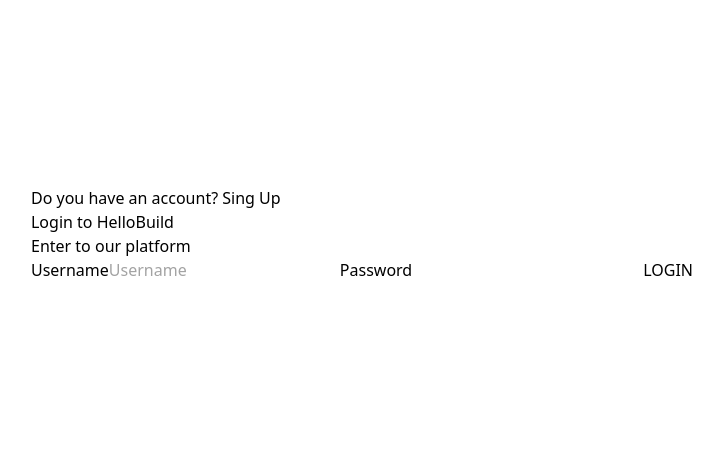
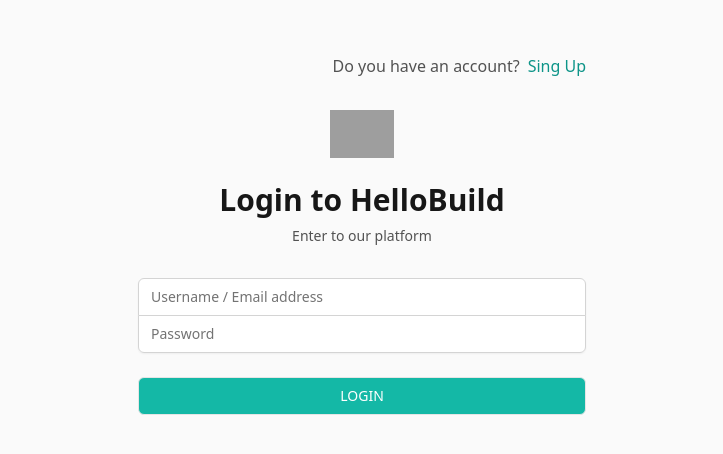
Before and after one commit to gilsantosjulian/singup-hellobuild, a React app: page / in a window 1280 px wide. Shown: the part 166-620 px from the top of the page, without its empty margins (278-1001 px from the left). Built offline with nearby package versions, Linux system fonts and the light colour scheme; grey boxes are pictures that could not be loaded.

Commit message:
refactor: restructure forms and home section

```diff
--- a/src/components/molecules/InputFormGroup.js
+++ b/src/components/molecules/InputFormGroup.js
@@ -7,16 +7,22 @@
   placeholder,
   text,
   type,
+  labelClass,
+  inputClass,
 }) => {
   return (
-    <>
-      <Label text={text}/>
+    <div>
+      <Label
+        text={text}
+        className={labelClass}
+      />
       <Input
         id={name}
         type={type}
+        className={inputClass}
         name={name}
         placeholder={placeholder}
       />
-    </>
+    </div>
   )
 }
--- a/src/components/molecules/LoginForm.js
+++ b/src/components/molecules/LoginForm.js
@@ -4,24 +4,31 @@
 
 export const LoginForm = () => {
   return (
-    <form
-      className='loginForm'
-    >
+    <form className='loginForm mt-8 space-y-6'>
+      <div className='rounded-md shadow-sm -space-y-px'>
         <InputFormGroup
           name='username'
           text='Username'
           type='text'
-        placeholder='Username'
+          placeholder='Username / Email address'
+          labelClass='sr-only'
+          inputClass='relative block w-full px-3 py-2 border border-gray-300 placeholder-gray-500 text-gray-900 rounded-t-md focus:outline-none focus:ring-teal-500 focus:border-teal-500 focus:z-10 sm:text-sm'
         />
         <InputFormGroup
           name='password'
           text='Password'
           type='password'
+          placeholder='Password'
+          labelClass='sr-only'
+          inputClass='relative block w-full px-3 py-2 border border-gray-300 placeholder-gray-500 text-gray-900 rounded-b-md focus:outline-none focus:ring-teal-500 focus:border-teal-500 focus:z-10 sm:text-sm'
         />
+      </div>
+
       <Button
         id='loginButton'
         type='submit'
         label='Login'
+        className='group relative w-full flex justify-center py-2 px-4 border border-transparent text-sm font-medium rounded-md text-white bg-teal-500 hover:bg-teal-400 focus:outline-none focus:ring-2 focus:ring-offset-2 focus:ring-teal-500'
       />
 
     </form>
--- a/src/components/molecules/RegisterForm.js
+++ b/src/components/molecules/RegisterForm.js
@@ -4,36 +4,46 @@
 
 export const RegisterForm = () => {
   return (
-    <form
-      className='registerForm'
-    >
+    <form className='loginForm mt-8 space-y-6'>
+      <div className='rounded-md shadow-sm -space-y-px'>
         <InputFormGroup
           name='firstName'
           text='First Name'
           type='text'
           placeholder='Jhon'
+          labelClass='sr-only'
+          inputClass='relative block w-full px-3 py-2 border border-gray-300 placeholder-gray-500 text-gray-900 rounded-t-md focus:outline-none focus:ring-teal-500 focus:border-teal-500 focus:z-10 sm:text-sm'
           />
         <InputFormGroup
           name='lastName'
           text='Last Name'
           type='text'
           placeholder='Doe'
+          labelClass='sr-only'
+          inputClass='relative block w-full px-3 py-2 border border-gray-300 placeholder-gray-500 text-gray-900 focus:outline-none focus:ring-teal-500 focus:border-teal-500 focus:z-10 sm:text-sm'
         />
         <InputFormGroup
           name='email'
           text='Email'
           type='email'
           placeholder='jhondoe@example.com'
+          labelClass='sr-only'
+          inputClass='relative block w-full px-3 py-2 border border-gray-300 placeholder-gray-500 text-gray-900 focus:outline-none focus:ring-teal-500 focus:border-teal-500 focus:z-10 sm:text-sm'
         />
         <InputFormGroup
           name='password'
           text='Password'
           type='password'
+          labelClass='sr-only'
+          placeholder='Password'
+          inputClass='relative block w-full px-3 py-2 border border-gray-300 placeholder-gray-500 text-gray-900 rounded-b-md focus:outline-none focus:ring-teal-500 focus:border-teal-500 focus:z-10 sm:text-sm'
         />
+      </div>
       <Button
         id='loginButton'
         type='submit'
         label='Register Now'
+        className='group relative w-full flex justify-center py-2 px-4 border border-transparent text-sm font-medium rounded-md text-white bg-teal-500 hover:bg-teal-400 focus:outline-none focus:ring-2 focus:ring-offset-2 focus:ring-teal-500'
       />
 
     </form>
--- a/src/components/organisms/LoginSection.js
+++ b/src/components/organisms/LoginSection.js
@@ -6,11 +6,37 @@
 
 export const LoginSection = () => {
   return (
-    <div className='loginSection'>
-      Do you have an account? <Link to="/sign-up">Sing Up</Link>
-      <Title text='Login to HelloBuild' />
-      <Paragraph text='Enter to our platform' />
-      <LoginForm />
+    <div className='min-h-screen flex items-center justify-center bg-gray-50 py-12 px-4 sm:px-6 lg:px-8'>
+      <div
+        className='loginSection max-w-md w-full space-y-8'
+      >
+        <div className='flex flex-row justify-end'>
+          <Paragraph
+            text='Do you have an account? '
+            className='mr-2 text-center text-md text-gray-600'
+          />
+          <Link
+            to="/sign-up"
+            className='text-center text-md text-teal-600'
+          >
+            Sing Up
+          </Link>
+        </div>
+
+        <div>
+          <img className="mx-auto h-12 w-auto" src="https://tailwindui.com/img/logos/workflow-mark-indigo-600.svg" alt="Workflow"></img>
+          <Title
+            text='Login to HelloBuild'
+            className='mt-6 text-center text-3xl font-extrabold text-gray-900'
+          />
+          <Paragraph
+            text='Enter to our platform'
+            className='mt-2 text-center text-sm text-gray-600'
+          />
+        </div>
+
+        <LoginForm />
+      </div>
     </div>
   )
 }
--- a/src/components/organisms/RegisterSection.js
+++ b/src/components/organisms/RegisterSection.js
@@ -6,11 +6,37 @@
 
 export const RegisterSection = () => {
   return (
-    <div className='loginSection'>
-      Do you have an account? <Link to="/">Login</Link>
-      <Title text='Register to HelloBuild' />
-      <Paragraph text='Enter to our platform' />
-      <RegisterForm />
+    <div className='min-h-screen flex items-center justify-center bg-gray-50 py-12 px-4 sm:px-6 lg:px-8'>
+      <div
+        className='registerSection max-w-md w-full space-y-8'
+      >
+        <div className='flex flex-row justify-end'>
+          <Paragraph
+            text='Do you have an account? '
+            className='mr-2 text-center text-md text-gray-600'
+          />
+          <Link
+            to="/"
+            className='text-center text-md text-teal-600'
+          >
+            Login
+          </Link>
+        </div>
+
+        <div>
+          <img className="mx-auto h-12 w-auto" src="https://tailwindui.com/img/logos/workflow-mark-indigo-600.svg" alt="Workflow"></img>
+          <Title
+            text='Register to HelloBuild'
+            className='mt-6 text-center text-3xl font-extrabold text-gray-900'
+          />
+          <Paragraph
+            text='Enter to our platform'
+            className='mt-2 text-center text-sm text-gray-600'
+          />
+        </div>
+
+        <RegisterForm />
+      </div>
     </div>
   )
 }
--- a/src/components/pages/Home.js
+++ b/src/components/pages/Home.js
@@ -5,7 +5,7 @@
 
 
 export const Home = () => (
-  <main>
+  <main className='main container mx-auto'>
     <Router>
       <LoginSection path='/' />
       <RegisterSection path='sign-up' />
```
Lines whose indentation alone changed are shown as unchanged.
